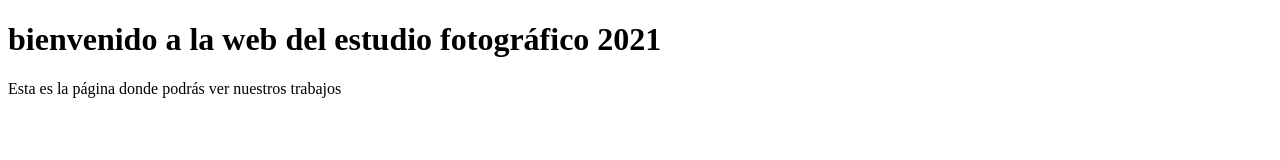
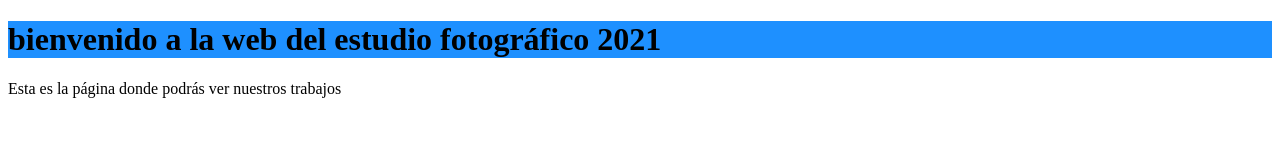
Before and after one commit to TorvicM/pagina-web, a plain HTML site: page index.html in a window 1280 px wide. Drawn offline with Linux system fonts and the light colour scheme.

Commit message:
Update index.html
color para los títulos

```diff
--- a/index.html
+++ b/index.html
@@ -5,7 +5,7 @@
     <title>estudio fotografico Fotocol 2021</title>
 </head>
 <body>
-    <h1>bienvenido a la web del estudio fotográfico 2021</h1>
+    <h1 style="background-color:DodgerBlue;">bienvenido a la web del estudio fotográfico 2021</h1>
     <p>Esta es la página donde podrás ver nuestros trabajos</p>
 
 </body>
```
